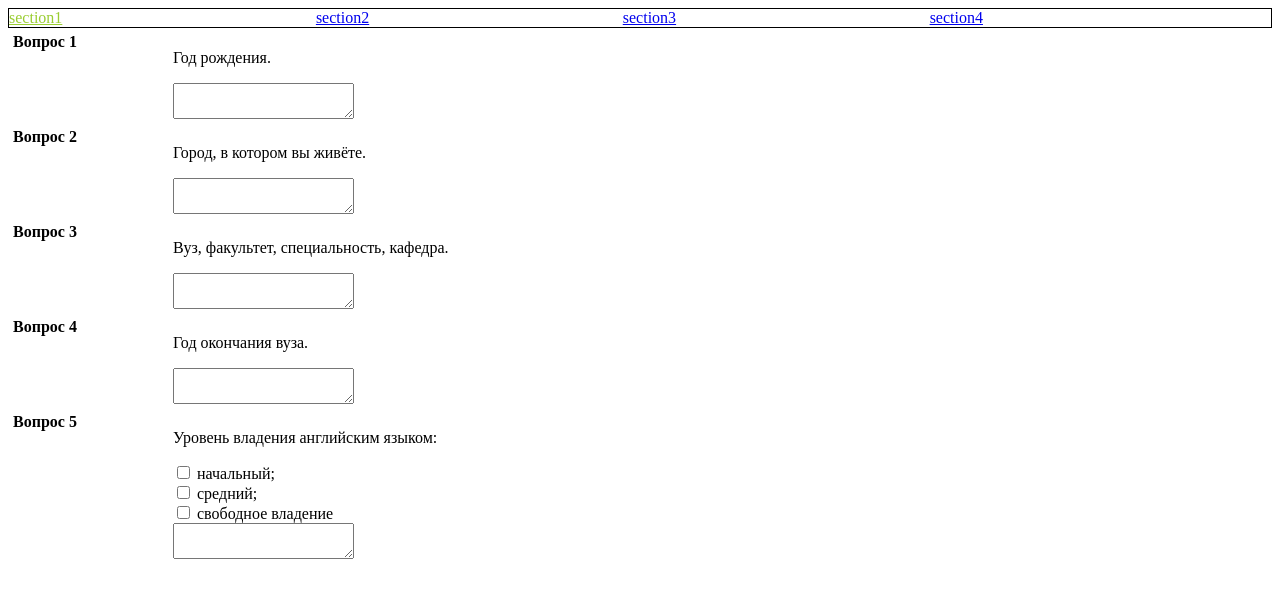
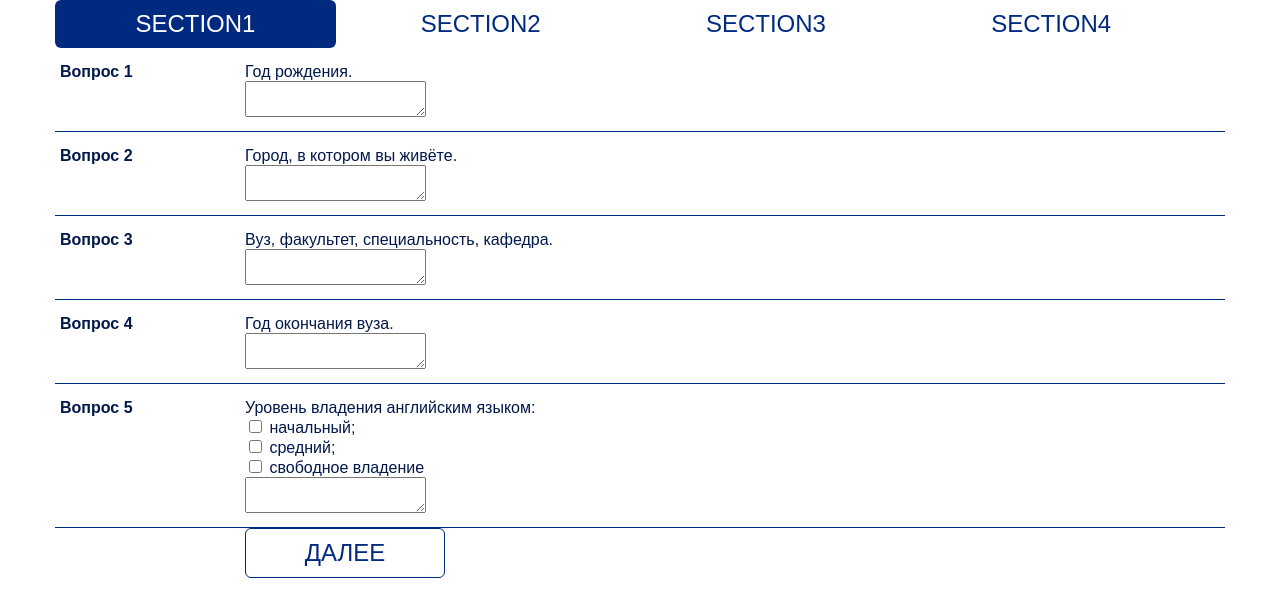
Before and after one commit to vivalaakam/ya-html, a plain HTML site: page index.html in a window 1280 px wide. Drawn offline with Linux system fonts and the light colour scheme.

Commit message:
add style

```diff
--- a/index.html
+++ b/index.html
@@ -5,30 +5,106 @@
     <meta http-equiv="Content-Type" content="text/html; charset=UTF-8">
     <script src="jquery.js" ></script>
     <script>
+      function active(e) {
+        e.preventDefault();
+        $('.blocks .block.active , .navigations .navi  a').removeClass('active');
+        $($(this).attr('href'), '.blocks').addClass('active')
+        $(this).addClass('active')
+      }
+
       $(document).ready(function() {
         $('.blocks .block').first().addClass('active')
         $('.navigations .navi a').first().addClass('active')
 
-        $('.navigations .navi a').click(function(e) {
+        $('.navigations .navi a').click(active)
+
+        $('.next').click(function(e) {
           e.preventDefault();
-          $('.blocks .block.active , .navigations .navi  a').removeClass('active');
-          $($(this).attr('href'), '.blocks').addClass('active')
-          $(this).addClass('active')
+          var active = $('.navigations .navi a.active')
+          active.parent().next().find('a').trigger("click")
+        })
+        $('.prev').click(function(e) {
+          e.preventDefault();
+          var active = $('.navigations .navi a.active')
+          active.parent().prev().find('a').trigger("click")
         })
       })
     </script>
     <style>
+      body , p {
+        margin: 0px;
+      }
+
+      body {
+        color : #00184A;
+        font-family: Arial, Helvetica, sans-serif;
+
+      }
+
+      .main {
+        width: 1170px;
+        margin: 0 auto;
+      }
+
       .navigations {
-        border: 1px solid black;
+
       }
 
       .navigations .navi {
         width: 24%;
         display: inline-block;
+
+
+
       }
 
-      .navigations .navi a.active {
-        color: yellowgreen;
+      .navigations .navi a {
+        display: block;
+        text-align: center;
+        padding: 10px;
+        text-decoration: none;
+        font-size: 1.5em;
+        text-transform: uppercase;
+        -webkit-border-radius: 6px;
+        -moz-border-radius: 6px;
+        border-radius: 6px;
+        color: #002A80;
+      }
+
+      button.next , button.prev , button.save{
+        display: inline-block;
+        text-align: center;
+        padding: 10px;
+        text-decoration: none;
+        font-size: 1.5em;
+        text-transform: uppercase;
+        -webkit-border-radius: 6px;
+        -moz-border-radius: 6px;
+        border-radius: 6px;
+        color: #002A80;
+        background-color: white;
+        border: 1px solid #002A80;
+        width: 200px;
+      }
+
+      button.save {
+        color: #5BB75B;
+        border: 1px solid #5BB75B;
+      }
+
+      button.next:hover ,  button.prev:hover {
+        color: white;
+        background-color: #002A80;
+      }
+
+      button.save:hover {
+        color: white;
+        background-color: #5BB75B;
+      }
+
+      .navigations .navi a.active ,.navigations .navi a:hover  {
+        color: white;
+        background-color: #002A80;
       }
 
       .blocks .block {
@@ -37,6 +113,11 @@
       .blocks .block.active {
         display: block;
       }
+      .question {
+        padding: 10px 0;
+        border-bottom: 1px solid #002A80;
+      }
+
       .group {
         display: inline-block;
         vertical-align: middle;
@@ -44,13 +125,13 @@
       }
       .label {
         float: left;
-        width: 160px;
+        width: 180px;
         padding-top: 5px;
         font-weight: bold;
         padding-left: 5px;
       }
       .content {
-        margin-left: 165px;
+        margin-left: 190px;
       }
       .content.description {
         padding-top: 5px;
@@ -58,6 +139,7 @@
     </style>
   </head>
   <body>
+    <div class="main">
       <div class=navigations>
         <div class=navi>
           <a href=#block1 >section1</a>
@@ -130,15 +212,20 @@
               <label for="question5_c1">начальный;</label>
             </div>
             <div class="content">
-            <input type="checkbox" name="question5_c" id="question5_c1" value="1"/>
-            <label for="question5_c1"> средний;</label>
+              <input type="checkbox" name="question5_c" id="question5_c2" value="1"/>
+              <label for="question5_c2"> средний;</label>
             </div>
             <div class="content">
-            <input type="checkbox" name="question5_c" id="question5_c1" value="1"/>
-            <label for="question5_c1"> свободное владение</label>
+              <input type="checkbox" name="question5_c" id="question5_c3" value="1"/>
+              <label for="question5_c3"> свободное владение</label>
             </div>
             <div class="content">
               <textarea name="question5" ></textarea>
+            </div>
+          </div>
+          <div class="group">
+            <div class="content">
+              <button class="next">Далее</button>
             </div>
           </div>
         </div>
@@ -196,6 +283,12 @@
             </div>
             <div class="content">
               <textarea name="question10" ></textarea>
+            </div>
+          </div>
+          <div class="group">
+            <div class="content">
+              <button class="prev">Назад</button>
+              <button class="next">Далее</button>
             </div>
           </div>
         </div>
@@ -272,6 +365,12 @@
             </div>
             <div class="content">
               <textarea name="question15" ></textarea>
+            </div>
+          </div>
+          <div class="group">
+            <div class="content">
+              <button class="prev">Назад</button>
+              <button class="next">Далее</button>
             </div>
           </div>
         </div>
@@ -351,6 +450,12 @@
               </label>
             </div>
           </div>
+          <div class="group">
+            <div class="content">
+              <button class="save">Сохранить</button>
+            </div>
+          </div>
+        </div>
       </div>
     </div>
   </body>
```
Lines whose indentation alone changed are shown as unchanged.
